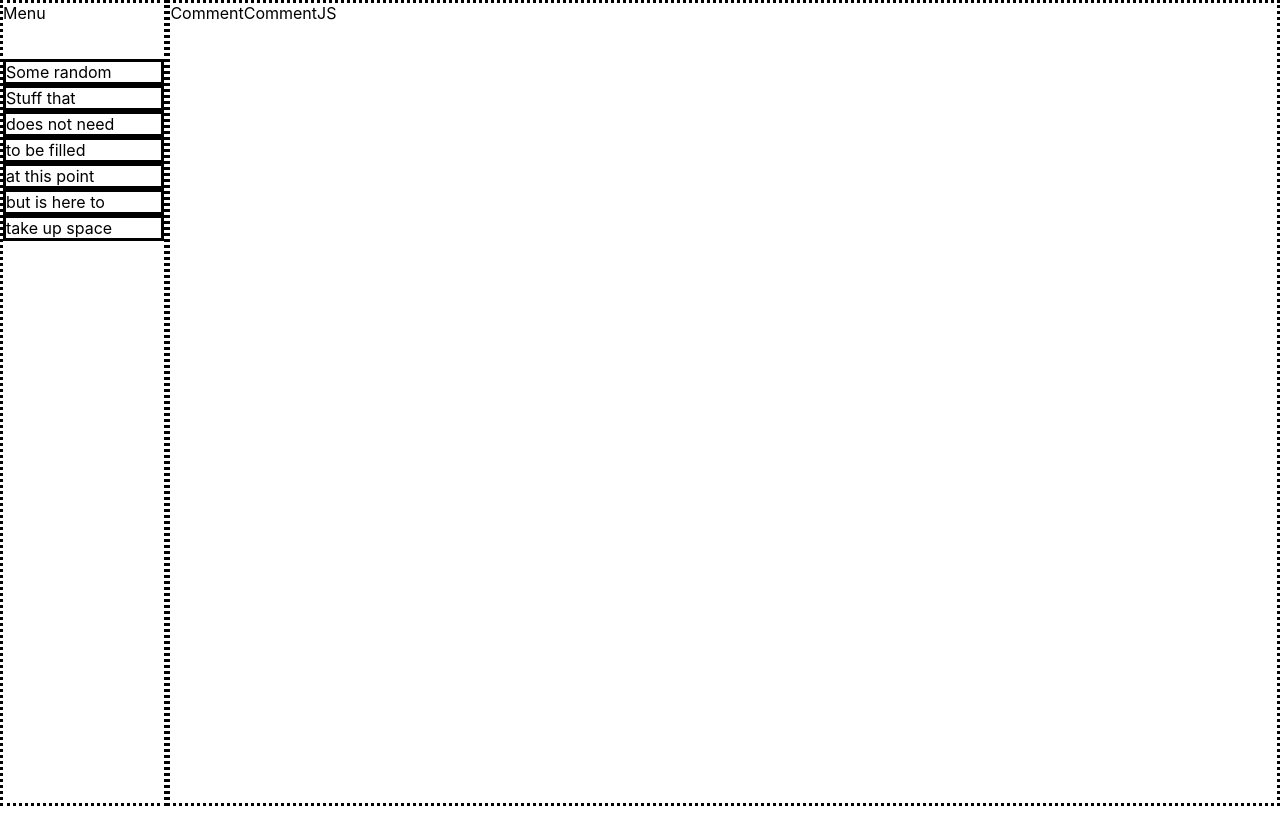
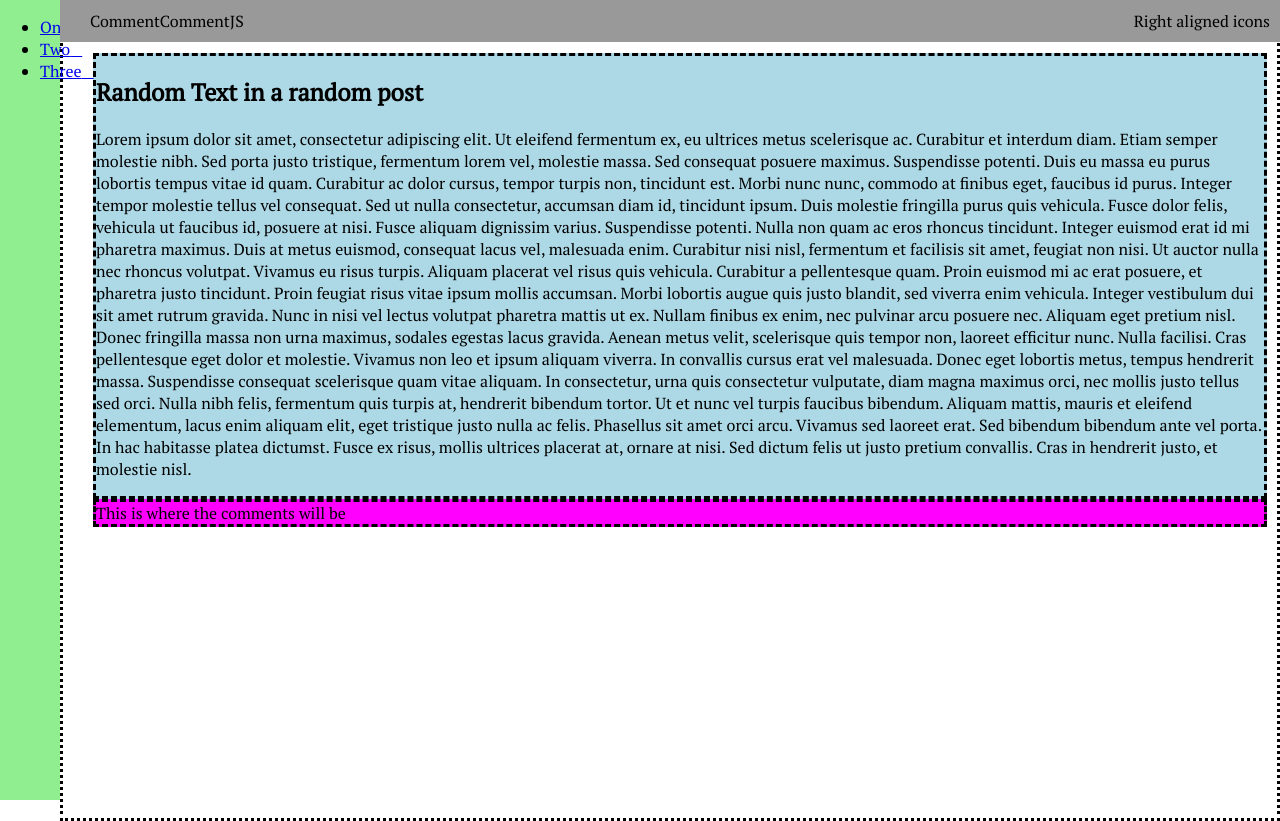
Before and after one commit to anilmenon14/commentcommentjs, a React (Create React App) app: page / in a window 1280 px wide. Built offline with nearby package versions, Linux system fonts and the light colour scheme.

Commit message:
Fixed header and side navbar

```diff
--- a/public/index.html
+++ b/public/index.html
@@ -8,6 +8,13 @@
       name="description"
       content="Web site created using create-react-app"
     />
+    <style>
+@import url('https://fonts.googleapis.com/css2?family=PT+Serif:ital,wght@0,400;1,700&display=swap');
+</style>
+<link
+  rel="stylesheet"
+  href="https://stackpath.bootstrapcdn.com/font-awesome/4.7.0/css/font-awesome.min.css"
+/>
     <!--
       manifest.json provides metadata used when your web app is installed on a
       user's mobile device or desktop. See https://developers.google.com/web/fundamentals/web-app-manifest/
@@ -24,9 +31,8 @@
     -->
     <title>CommentCommentJS</title>
   </head>
-  <body>
-    <noscript>You need to enable JavaScript to run this app.</noscript>
-    <div id="root"></div>
+  <body id="root">
+
     <!--
       This HTML file is a template.
       If you open it directly in the browser, you will see an empty page.
--- a/src/App.css
+++ b/src/App.css
@@ -1,56 +1,82 @@
-html {
-  height: 100%
+:root {
+  font-family: 'PT Serif' , sans-serif;
+  height: 100%;
+  font-size: 16px;
+  --bg-primary-color: lightblue;
+  --bg-secondary-color: lightgreen;
 }
 
-.App {
-  height: 100;
-  overflow: hidden;
-  margin: 0px;
-  display: flex;
-  box-sizing: border-box;
+body {
+  font-family: 'PT Serif' , sans-serif;
+  margin: 0;
+  padding: 0;
+  display: inline-block;
 }
 
-.column {
+/* Styling scrollbar */
+body::-webkit-scrollbar {
+  width: 0.25rem;
+}
+
+body::-webkit-scrollbar-track {
+  background: #1e1e24;
+}
+
+body::-webkit-scrollbar-thumb {
+  background: var(--bg-primary-color);
+}
+
+
+.navbar {
+  position: fixed;
+  z-index: 1;
+  width: 60px;
+  height:100vh;
+  top: 0;
+  left: 0;
+  background: var(--bg-secondary-color);
+}
+
+
+.page-content {
+margin-left: 60px;
 height: 100%;
 display: flex;
 flex-direction: column;
-/* justify-content:flex-end; */
 border-style: dotted;
-align-items: stretch;
 }
 
-.column div:nth-child(1) {
+.page-header {
+  display: flex;
+  position: fixed;
+  top: 0;
+  left:60px;
+  right: 0;
+  padding: 10px 10px 10px 30px;
+  z-index: 5;
+  justify-content: space-between;
   flex-basis: 5vh;
-}
-
-.column div:nth-child(2) {
-  flex-basis: 95vh;
-}
-
-#right {
-  flex-grow: 20;
-}
-
-#left {
-  flex-grow: 1;
-}
-
-.top-left{
-  flex-shrink: 0;
-}
-
-.bottom {
-  overflow-y: auto; /*adds scroll to this container */
+  background-color: #999999;
 }
 
 
-.bottom ul {
-    list-style-type: none;
-    padding-left: 0;
+.main-post-area {
+  margin-top: calc(40px);
+  padding: 10px 10px 5px 30px;
+  flex-basis: 95vh;
+  display: flex;
+  flex-direction: column;
 }
 
-.bottom ul li {
-border: solid;
+.post-area {
+  background-color: lightblue;
+  flex-basis: 40vh;
+  border-style: dashed;
+}
+
+.comments-area {
+  background-color: magenta;
+  border-style: dashed;
 }
 
 
--- a/src/components/App.js
+++ b/src/components/App.js
@@ -1,12 +1,12 @@
-import React from "react";
+import React,{Fragment} from "react";
 import "../App.css";
-import Post from "./Post.js";
+import Page from "./Page.js";
 
 function App() {
   return (
-    <div className="App">
-      <Post />
-    </div>
+    <Fragment>
+      <Page />
+    </Fragment>
   );
 }
 
--- /dev/null
+++ b/src/components/Comments.js
@@ -0,0 +1,11 @@
+import React from "react";
+
+const Comments = () => {
+  return (
+    <div className="comments-area">
+      This is where the comments will be
+    </div>
+  );
+};
+
+export default Comments;
--- a/src/components/Content.js
+++ /dev/null
@@ -1,12 +0,0 @@
-import React from "react";
-
-const Content = () => {
-  return (
-    <div id="right" className="column">
-      <div className="top-right">CommentCommentJS</div>
-      <div className="bottom"></div>
-    </div>
-  );
-};
-
-export default Content;
--- a/src/components/NavBar.js
+++ b/src/components/NavBar.js
@@ -2,20 +2,28 @@ import React from "react";
 
 const NavBar = () => {
   return (
-    <div id="left" className="column">
-      <div className="top-left">Menu</div>
-      <div className="bottom">
-        <ul>
-          <li className="nav-list-item">Some random</li>
-          <li className="nav-list-item">Stuff that</li>
-          <li className="nav-list-item">does not need</li>
-          <li className="nav-list-item">to be filled</li>
-          <li className="nav-list-item">at this point</li>
-          <li className="nav-list-item">but is here to</li>
-          <li className="nav-list-item">take up space</li>
-        </ul>
-      </div>
-    </div>
+    <nav className="navbar">
+      <ul className="navbar-nav">
+        <li className="nav-item">
+          <a href="#" className="nav-link">
+            <span className="link-text">One</span>
+            <i class="fas fa-at"></i>
+          </a>
+        </li>
+        <li className="nav-item">
+          <a href="#" className="nav-link">
+            <span className="link-text">Two</span>
+            <i class="fas fa-at"></i>
+          </a>
+        </li>
+        <li className="nav-item">
+          <a href="#" className="nav-link">
+            <span className="link-text">Three</span>
+            <i class="fas fa-at"></i>
+          </a>
+        </li>
+      </ul>
+    </nav>
   );
 };
 
--- /dev/null
+++ b/src/components/Page.js
@@ -0,0 +1,16 @@
+import React, { Fragment } from "react";
+import NavBar from "./NavBar";
+import RightPane from "./RightPane";
+
+class Page extends React.Component {
+  render() {
+    return (
+      <Fragment>
+        <NavBar />
+        <RightPane />
+      </Fragment>
+    );
+  }
+}
+
+export default Page;
--- a/src/components/Post.js
+++ b/src/components/Post.js
@@ -1,16 +1,26 @@
-import React,{Fragment} from "react";
-import NavBar from './NavBar';
-import Content from './Content';
+import React from "react";
 
-class Post extends React.Component {
-  render() {
-    return <Fragment>
+const Post = () => {
+  return (
+    <div className="post-area">
 
-    <NavBar/>
-    <Content/>
+    <h2>Random Text in a random post </h2>
 
-    </Fragment>;
-  }
-}
+    <p>
+      Lorem ipsum dolor sit amet, consectetur adipiscing elit. Ut eleifend fermentum ex, eu ultrices metus scelerisque ac. Curabitur et interdum diam. Etiam semper molestie nibh. Sed porta justo tristique, fermentum lorem vel, molestie massa. Sed consequat posuere maximus. Suspendisse potenti. Duis eu massa eu purus lobortis tempus vitae id quam. Curabitur ac dolor cursus, tempor turpis non, tincidunt est. Morbi nunc nunc, commodo at finibus eget, faucibus id purus. Integer tempor molestie tellus vel consequat.
+
+  Sed ut nulla consectetur, accumsan diam id, tincidunt ipsum. Duis molestie fringilla purus quis vehicula. Fusce dolor felis, vehicula ut faucibus id, posuere at nisi. Fusce aliquam dignissim varius. Suspendisse potenti. Nulla non quam ac eros rhoncus tincidunt. Integer euismod erat id mi pharetra maximus. Duis at metus euismod, consequat lacus vel, malesuada enim. Curabitur nisi nisl, fermentum et facilisis sit amet, feugiat non nisi. Ut auctor nulla nec rhoncus volutpat. Vivamus eu risus turpis.
+
+  Aliquam placerat vel risus quis vehicula. Curabitur a pellentesque quam. Proin euismod mi ac erat posuere, et pharetra justo tincidunt. Proin feugiat risus vitae ipsum mollis accumsan. Morbi lobortis augue quis justo blandit, sed viverra enim vehicula. Integer vestibulum dui sit amet rutrum gravida. Nunc in nisi vel lectus volutpat pharetra mattis ut ex. Nullam finibus ex enim, nec pulvinar arcu posuere nec. Aliquam eget pretium nisl. Donec fringilla massa non urna maximus, sodales egestas lacus gravida. Aenean metus velit, scelerisque quis tempor non, laoreet efficitur nunc.
+
+  Nulla facilisi. Cras pellentesque eget dolor et molestie. Vivamus non leo et ipsum aliquam viverra. In convallis cursus erat vel malesuada. Donec eget lobortis metus, tempus hendrerit massa. Suspendisse consequat scelerisque quam vitae aliquam. In consectetur, urna quis consectetur vulputate, diam magna maximus orci, nec mollis justo tellus sed orci.
+
+  Nulla nibh felis, fermentum quis turpis at, hendrerit bibendum tortor. Ut et nunc vel turpis faucibus bibendum. Aliquam mattis, mauris et eleifend elementum, lacus enim aliquam elit, eget tristique justo nulla ac felis. Phasellus sit amet orci arcu. Vivamus sed laoreet erat. Sed bibendum bibendum ante vel porta. In hac habitasse platea dictumst. Fusce ex risus, mollis ultrices placerat at, ornare at nisi. Sed dictum felis ut justo pretium convallis. Cras in hendrerit justo, et molestie nisl.
+    </p>
+
+
+    </div>
+  );
+};
 
 export default Post;
--- /dev/null
+++ b/src/components/RightPane.js
@@ -0,0 +1,20 @@
+import React from "react";
+import Post from "./Post.js";
+import Comments from "./Comments.js";
+
+const RightPane = () => {
+  return (
+    <main id="right" className="page-content">
+      <div className="page-header">
+        <div>CommentCommentJS</div>
+        <div>Right aligned icons</div>
+      </div>
+      <div className="main-post-area">
+        <Post />
+        <Comments />
+      </div>
+    </main>
+  );
+};
+
+export default RightPane;
```
